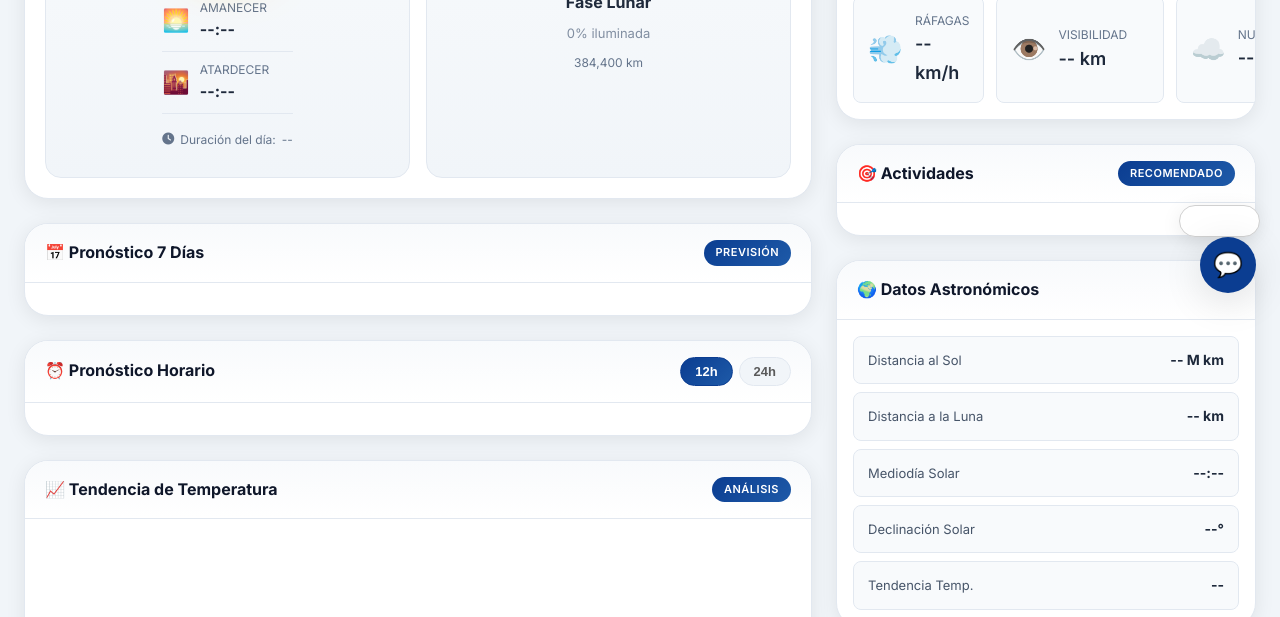
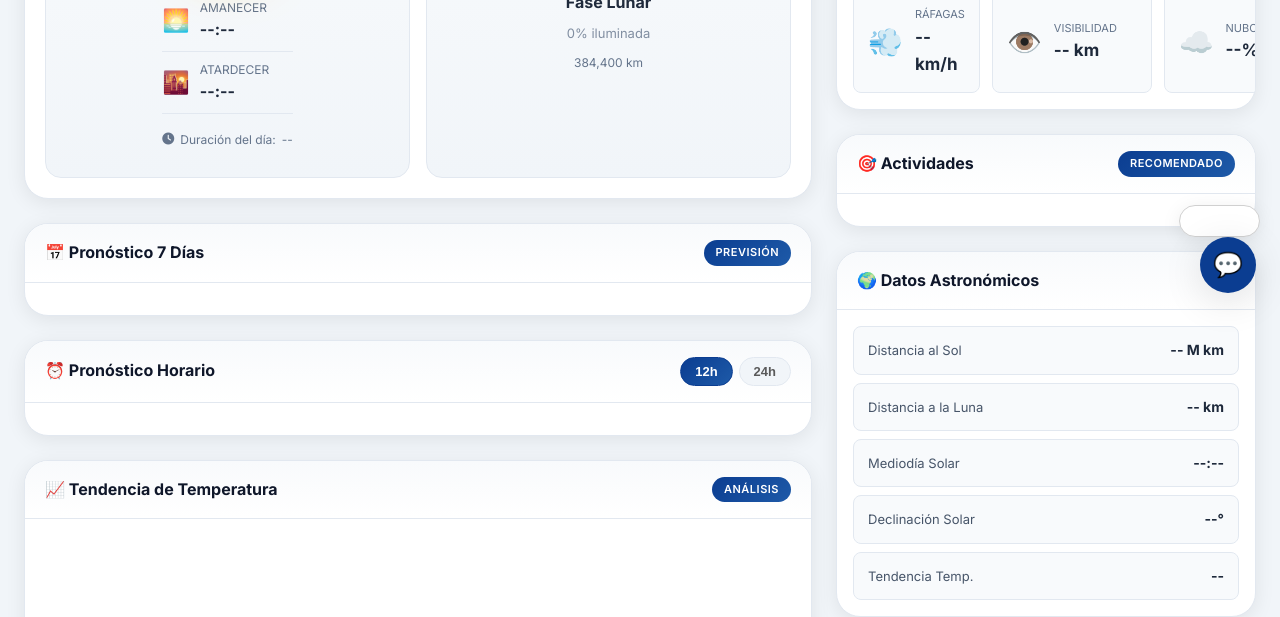
Before and after one commit to jandresal19798-code/https-weather00onrender.com, a website: page public/forecast.html in a window 1280 px wide. Shown: the part 483-1100 px from the top of the page. Drawn offline with nearby package versions, Linux system fonts and the light colour scheme.

Commit message:
Fix: Eliminar estilos CSS conflictivos de weather.css
- Eliminados estilos de .detail-card-nasa, .detail-icon-nasa, .detail-content-nasa
  que sobrescribían los correctos de home.css
- Esto causaba problemas de diseño en la tarjeta Detalles Meteorológicos

```diff
--- a/public/weather.css
+++ b/public/weather.css
@@ -793,45 +793,6 @@ a:hover {
   padding: 20px;
 }
 
-.detail-card-nasa {
-  display: flex;
-  align-items: center;
-  gap: 12px;
-  padding: 16px;
-  background: var(--bg-light);
-  border-radius: var(--radius-md);
-  transition: all 0.2s ease;
-}
-
-.detail-card-nasa:hover {
-  background: var(--nasa-blue);
-  color: white;
-}
-
-.detail-icon-nasa {
-  font-size: 28px;
-}
-
-.detail-content-nasa {
-  display: flex;
-  flex-direction: column;
-}
-
-.detail-content-nasa .detail-label {
-  font-size: 12px;
-  color: var(--text-light);
-  text-transform: uppercase;
-}
-
-.detail-content-nasa .detail-value {
-  font-size: 18px;
-  font-weight: 600;
-}
-
-.detail-card-nasa:hover .detail-label {
-  color: rgba(255, 255, 255, 0.7);
-}
-
 /* Activities Grid */
 .activities-grid-nasa {
   display: grid;
```
